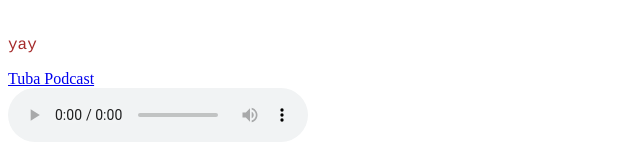
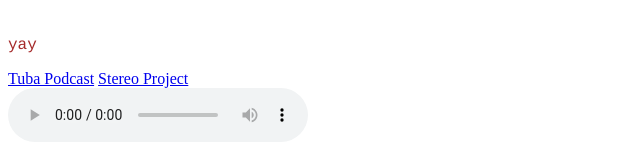
Before and after one commit to tristanm22/mysite, a plain HTML site: page index.html in a window 1280 px wide. Shown: the part 362-522 px from the top of the page, without its empty margins (0-640 px from the left). Drawn offline with Linux system fonts and the light colour scheme.

Commit message:
Update index.html

```diff
--- a/index.html
+++ b/index.html
@@ -13,6 +13,8 @@
 
   <a href="podcast.html">Tuba Podcast</a>
 
+  <a href="stereo.html">Stereo Project</a>
+
   <div>
     <audio controls>
       <source src="ZOOM0003.WAV" type="audio/mpeg">
```
